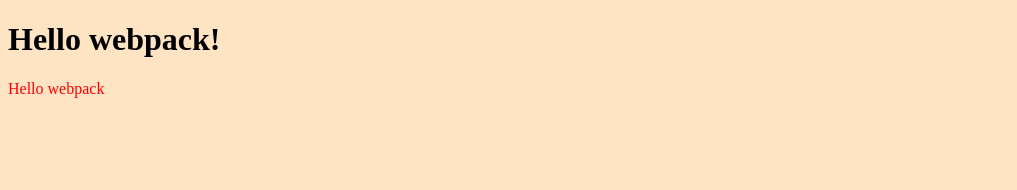
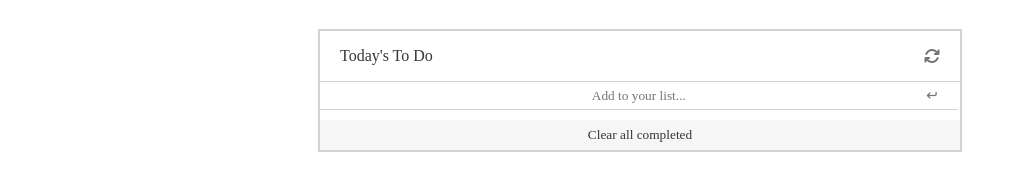
Before and after one commit to MarkoKermi/toDo_list_project, a website built with webpack: page src/index.html in a window 1280 px wide. Shown: the whole page, without its empty margins (0-1017 px from the left). Built offline with nearby package versions, Linux system fonts and the light colour scheme.

Commit message:
setting linters, html and css

```diff
--- a/src/index.html
+++ b/src/index.html
@@ -1,11 +1,38 @@
 <!DOCTYPE html>
 <html lang="en">
   <head>
+    <script
+      src="https://kit.fontawesome.com/be8db3d534.js"
+      crossorigin="anonymous"
+    ></script>
     <meta charset="UTF-8" />
     <meta name="viewport" content="width=device-width, initial-scale=1.0" />
-    <title>Wbpack Exercise</title>
+    <title>To Do List</title>
   </head>
   <body>
-    <h1>Hello webpack!</h1>
+    <main>
+      <div class="title">
+        <p>Today's To Do</p>
+        <i class="fa-solid fa-arrows-rotate"></i>
+      </div>
+      <div class="container">
+        <input
+          id="inputField"
+          class="inputField"
+          placeholder="Add to your list..."
+          type="text"
+        />
+        <i
+          id="icon"
+          class="fa-solid fa-arrow-turn-down fa-rotate-90 fa-2xs"
+        ></i>
+      </div>
+
+      <div id="to-dos" class="toDoContainer"></div>
+
+      <button class="clearbtn">
+        <span>Clear all completed</span>
+      </button>
+    </main>
   </body>
 </html>
--- a/src/index.js
+++ b/src/index.js
@@ -1,14 +1 @@
-import _ from "lodash";
-import "./style.css";
-
-function component() {
-  const element = document.createElement("div");
-
-  // Lodash, now imported by this script
-  element.innerHTML = _.join(["Hello", "webpack"], " ");
-  element.classList.add("hello");
-
-  return element;
-}
-
-document.body.appendChild(component());
+import './style.css';
--- a/src/style.css
+++ b/src/style.css
@@ -1,7 +1,81 @@
-body {
-  background-color: bisque;
+* {
+  font-family: serif;
+  color: rgb(55, 54, 54);
 }
 
-.hello {
-  color: red;
+body {
+  display: flex;
+  justify-content: center;
 }
+
+main {
+  border: 2px solid #d3d3d3;
+  width: 50vw;
+  margin: 21px;
+}
+
+ul {
+  padding-left: 0;
+  margin-bottom: 0;
+}
+
+li {
+  list-style: none;
+  border-bottom: 1px solid #d3d3d3;
+  padding-left: 5px;
+}
+
+.fa-solid {
+  color: #757575;
+}
+
+.box,
+.title {
+  padding: 0 20px;
+  display: flex;
+  align-items: center;
+  justify-content: space-between;
+  border-bottom: 1px solid #d3d3d3;
+}
+
+.container i {
+  position: absolute;
+}
+
+.container {
+  position: relative;
+  width: 100%;
+  margin-bottom: 10px;
+}
+
+#icon {
+  right: 25px;
+  top: 12.5px;
+}
+
+.inputField,
+.clearbtn {
+  width: 100%;
+  height: 25px;
+  border: none;
+  background-color: rgb(246, 246, 246);
+  align-items: center;
+}
+
+.inputField {
+  width: 99%;
+  text-align: center;
+  background-color: white;
+  border-bottom: 1px solid #d3d3d3;
+}
+
+.clearbtn {
+  height: 30px;
+}
+
+.clearbtn :hover,
+.clearbtn :active {
+  font-size: larger;
+  color: black;
+  font-weight: 600;
+}
```
Also changed, not shown: package.json (+9 -0 lines), webpack.config.js (+8 -8 lines), .eslintrc.json (added), .stylelintrc.json (added), 3 other files.
